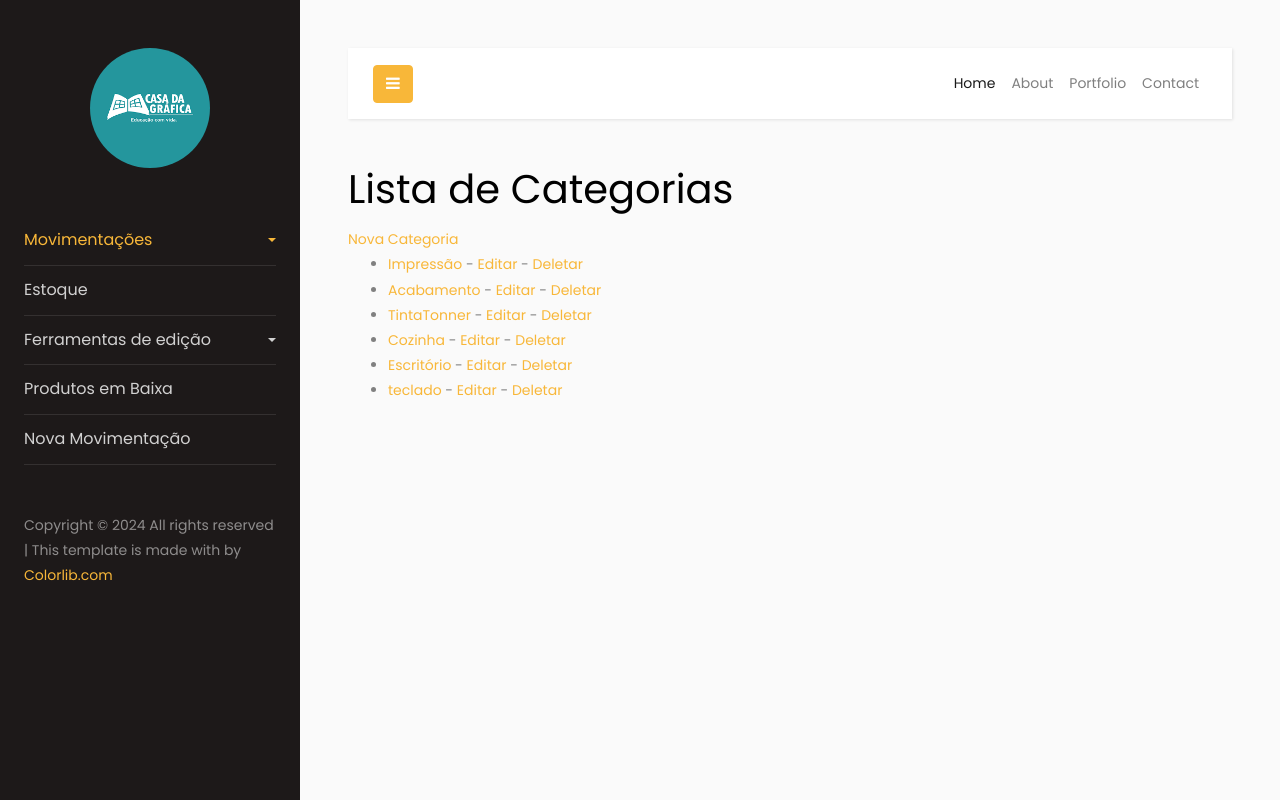
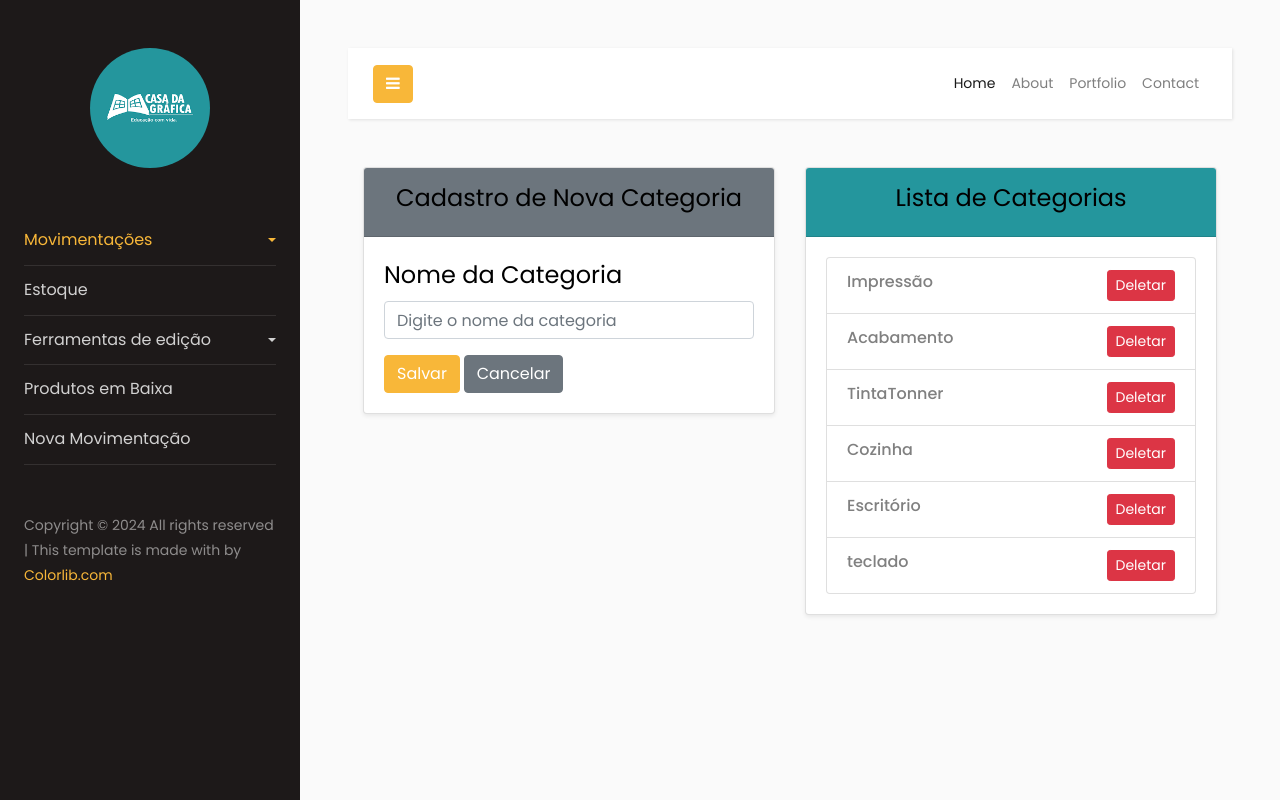
Before and after one commit to arthuzao22/Estoque_DJANGO, a Django app: page /categoria/ in a window 1280 px wide. Run offline with Django 5.2, Linux system fonts and the light colour scheme; a user stored in the database is signed in; data comes from the database, SQL or seed files in the repository; both versions use the stored data as it was after the commit; some libraries are stand-ins or nearby versions.

```diff
--- a/categoria/templates/categoria_list.html
+++ b/categoria/templates/categoria_list.html
@@ -3,17 +3,51 @@
   {% include 'components/header/header.html' %}
 
   <body>
-    <h1>Lista de Categorias</h1>
-    <a href="{% url 'categoria-create' %}">Nova Categoria</a>
-    <ul>
-      {% for categoria in categorias %}
-        <li>
-          <a href="{% url 'categoria-detail' categoria.pk %}">{{ categoria.categoria }}</a>
-          - <a href="{% url 'categoria-update' categoria.pk %}">Editar</a>
-          - <a href="{% url 'categoria-delete' categoria.pk %}">Deletar</a>
-        </li>
-      {% endfor %}
-    </ul>
+    <div class="container mt-5">
+      <div class="row">
+
+        <!-- Formulário de Nova Categoria -->
+        <div class="col-12 col-md-6">
+          <div class="card shadow-sm">
+            <div class="card-header text-center bg-secondary text-white">
+              <h4>Cadastro de Nova Categoria</h4>
+            </div>
+            <div class="card-body">
+              <form method="post">
+                {% csrf_token %}
+                <div class="mb-3">
+                  <h4 for="categoria" class="form-label">Nome da Categoria</h4>
+                  <input type="text" name="categoria" id="categoria" class="form-control" placeholder="Digite o nome da categoria" required>
+                </div>
+                <button type="submit" class="btn btn-primary">Salvar</button>
+                <a href="{% url 'categoria-list' %}" class="btn btn-secondary ms-2">Cancelar</a>
+              </form>
+            </div>
+          </div>
+        </div>
+         <!-- Lista de Categorias -->
+         <div class="col-12 col-md-6 mb-4">
+          <div class="card shadow-sm">
+            <div class="card-header text-center text-white" style="background-color: #24969d;">
+              <h4>Lista de Categorias</h4>
+            </div>
+            <div class="card-body">
+              <ul class="list-group">
+                {% for categoria in categorias %}
+                  <li class="list-group-item d-flex justify-content-between align-items-center">
+                    <h6 href="#" class="text-decoration-none">{{ categoria.categoria }}</h6>
+                    <div>
+                      <a href="{% url 'categoria-delete' categoria.pk %}" class="btn btn-danger btn-sm">Deletar</a>
+                    </div>
+                  </li>
+                {% endfor %}
+              </ul>
+            </div>
+          </div>
+        </div>
+      </div>
+    </div>
   </body>
+
   {% include 'components/footer/footer.html' %}
 </html>
--- a/categoria/views.py
+++ b/categoria/views.py
@@ -1,32 +1,31 @@
 from django.urls import reverse_lazy
-from django.views.generic import ListView, CreateView, UpdateView, DeleteView, DetailView
+from django.views.generic import ListView, CreateView, DeleteView
 from django.contrib.auth.mixins import LoginRequiredMixin
 from .models import Categoria
+from django.shortcuts import render
+from django.http import HttpResponseRedirect
+from django.urls import reverse_lazy, reverse
+from django.views import View
 
-# Listar categorias
-class CategoriaListView(LoginRequiredMixin, ListView):
-    model = Categoria
-    template_name = 'categoria_list.html'
-    context_object_name = 'categorias'
+class CategoriaListView(LoginRequiredMixin, View):
+    def get(self, request):
+        categorias = Categoria.objects.all()  # Obtenha a lista de categorias
+        return render(request, 'categoria_list.html', {'categorias': categorias})
 
-# Detalhar categoria
-class CategoriaDetailView(LoginRequiredMixin, DetailView):
-    model = Categoria
-    template_name = 'categoria_detail.html'
+    def post(self, request):
+        # Receba os dados enviados via POST
+        nova_categoria = request.POST.get('categoria')
+        if nova_categoria:
+            Categoria.objects.create(categoria=nova_categoria)  # Cria uma nova categoria
+        return HttpResponseRedirect(reverse('categoria-list'))
+
 
 # Criar categoria
 class CategoriaCreateView(LoginRequiredMixin, CreateView):
     model = Categoria
-    template_name = 'categoria_form.html'
+    template_name = 'categoria_list.html'  # O template agora é o mesmo para criação e listagem
     fields = ['categoria']
-    success_url = reverse_lazy('categoria-list')
-
-# Atualizar categoria
-class CategoriaUpdateView(LoginRequiredMixin, UpdateView):
-    model = Categoria
-    template_name = 'categoria_form.html'
-    fields = ['categoria']
-    success_url = reverse_lazy('categoria-list')
+    success_url = reverse_lazy('categoria-list')  # Redireciona após criação para a lista
 
 # Deletar categoria
 class CategoriaDeleteView(LoginRequiredMixin, DeleteView):
--- a/produto/models.py
+++ b/produto/models.py
@@ -18,7 +18,6 @@ class Produto(models.Model):
     def __str__(self):
         return self.nome
 
-
 class Estoque(models.Model):
     id_produto = models.ForeignKey(Produto, on_delete=models.CASCADE)
     qtde = models.IntegerField()
--- a/systemestoque/urls.py
+++ b/systemestoque/urls.py
@@ -1,7 +1,7 @@
 from django.contrib import admin
 from django.urls import path
 from empresa.views import EmpresaListView, EmpresaCreateView, EmpresaUpdateView, EmpresaDeleteView, EmpresaDetailView
-from categoria.views import CategoriaListView, CategoriaCreateView, CategoriaUpdateView, CategoriaDeleteView, CategoriaDetailView
+from categoria.views import CategoriaListView, CategoriaCreateView, CategoriaDeleteView
 from formato.views import FormatoListView, FormatoCreateView, FormatoUpdateView, FormatoDeleteView, FormatoDetailView
 from produto.views import ProdutoListView, ProdutoCreateView, ProdutoUpdateView, ProdutoDeleteView, EstoqueListView
 from movimentacoes.views import  MovimentacoesListView, MovimentacoesCreateView, MovimentacoesDeleteView
@@ -31,9 +31,7 @@ urlpatterns = [
     # Rotas para categoria
     path('categoria/', CategoriaListView.as_view(), name='categoria-list'),
     path('categoria/novo/', CategoriaCreateView.as_view(), name='categoria-create'),
-    path('categoria/<int:pk>/editar/', CategoriaUpdateView.as_view(), name='categoria-update'),
     path('categoria/<int:pk>/deletar/', CategoriaDeleteView.as_view(), name='categoria-delete'),
-    path('categoria/<int:pk>/', CategoriaDetailView.as_view(), name='categoria-detail'),
 
     # Rotas para o produto
     path('produto/', ProdutoListView.as_view(), name='produto-list'),
--- a/usuarios/templates/usuarios_login.html
+++ b/usuarios/templates/usuarios_login.html
@@ -14,7 +14,7 @@
     <div class="container-fluid vh-100">
       <div class="row h-100">
         <!-- Coluna da imagem -->
-        <div class="col-md-6 d-none d-md-flex align-items-center justify-content-center bg-primary text-white">
+        <div class="col-md-6 d-none d-md-flex align-items-center justify-content-center text-white" style="background-color: #24969d;">
           <div class="text-center" >
             <img src="{% static "images/logo_png_site.png" %}" alt="Casa da Gráfica" class="img-fluid" style="height: 20%; width: 60%;" />
           </div>
@@ -44,7 +44,7 @@
                 required
               />
             </div>
-            <button type="submit" class="btn btn-primary w-100">LOGIN</button>
+            <button type="submit" class="btn w-100" style="background-color: #24969d;">LOGIN</button>
           </form>
         </div>
       </div>
```
Also changed, not shown: categoria/templates/categoria_detail.html (deleted, +0 -16 lines), categoria/templates/categoria_form.html (deleted, +0 -21 lines), home/templates/home_view.html (+8 -10 lines), produto/views.py (+10 -1 lines), db.sqlite3.
